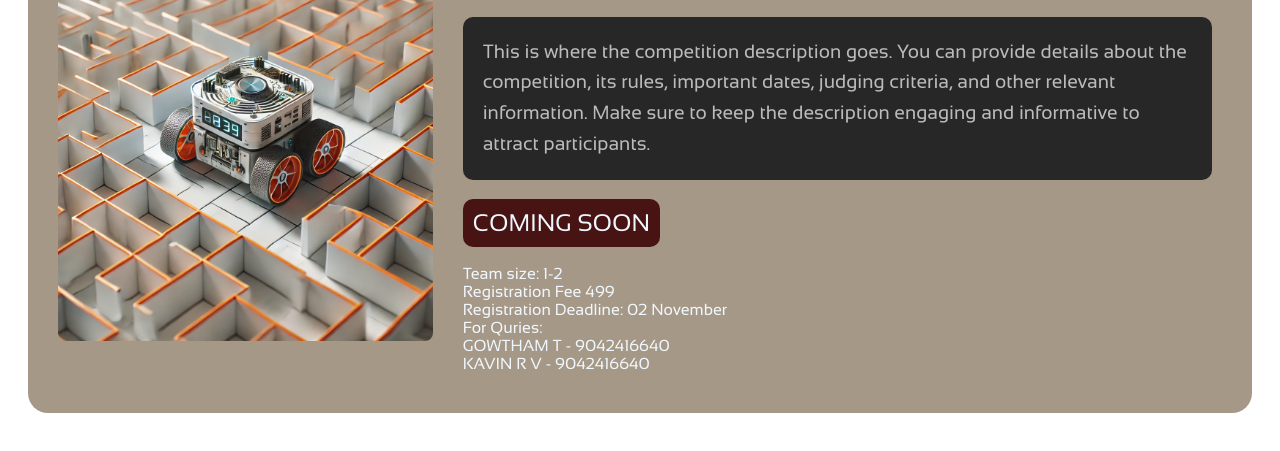
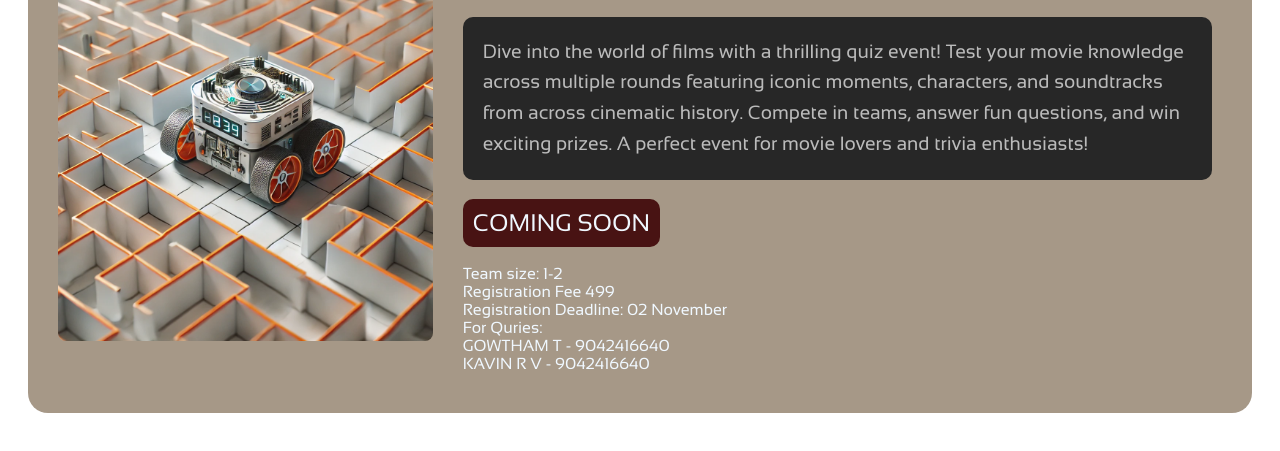
Before and after one commit to beyond-space21/elfuturix_a, a website built with Vite: page el_futurix/cinema.html in a window 1280 px wide. Shown: the part 121-572 px from the top of the page. Built offline with nearby package versions, Linux system fonts and the light colour scheme.

Commit message:
Update cinema.html

```diff
--- a/el_futurix/cinema.html
+++ b/el_futurix/cinema.html
@@ -185,9 +185,7 @@
         <div class="description">
             <h1>CINIMATIC QUIZ</h1>
             <p>
-                This is where the competition description goes. You can provide details about the competition, its
-                rules, important dates, judging criteria, and other relevant information. Make sure to keep the
-                description engaging and informative to attract participants.
+                Dive into the world of films with a thrilling quiz event! Test your movie knowledge across multiple rounds featuring iconic moments, characters, and soundtracks from across cinematic history. Compete in teams, answer fun questions, and win exciting prizes. A perfect event for movie lovers and trivia enthusiasts!
             </p>
             <div class="btn">COMING SOON</div>
             <br>
```
